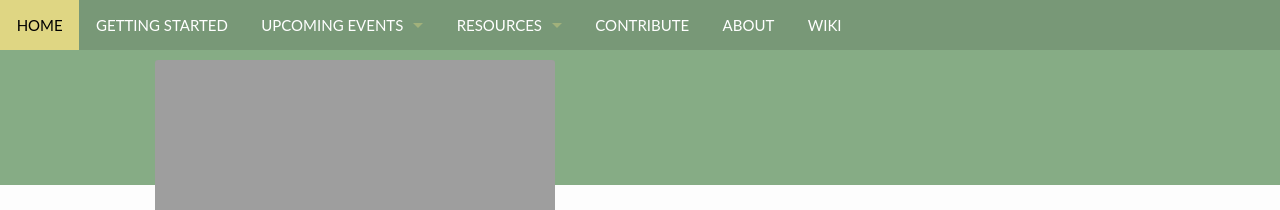
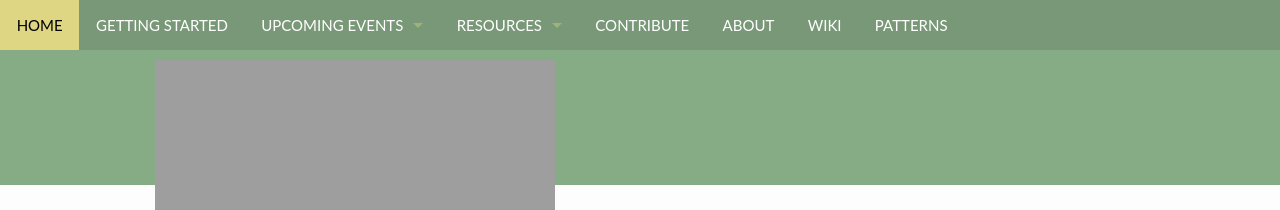
Before and after one commit to paypal/InnerSourceCommons, a Jekyll site: the page built from pages/pages-root-folder/index.md, in a window 1280 px wide and 900 px high. Shown: the top 210 px of the window. Built offline with Jekyll 4.4.1, drawn with Linux system fonts in a browser that asks for light colours.

Commit message:
2017-03-06

```diff
--- a/_data/navigation.yml
+++ b/_data/navigation.yml
@@ -21,6 +21,8 @@
     url: "/resources/articles/"
   - title: "Wiki"
     url: "https://github.com/paypal/InnerSourceCommons/wiki"
+  - title: "Patterns"
+    url: "/patterns/"
   - title: "Events"
     url: "/events/"
 
@@ -42,3 +44,7 @@
 - title: "Wiki"
   url: "/wiki/"
   side: left
+
+- title: "Patterns"
+  url: "/patterns/"
+  side: left
```
